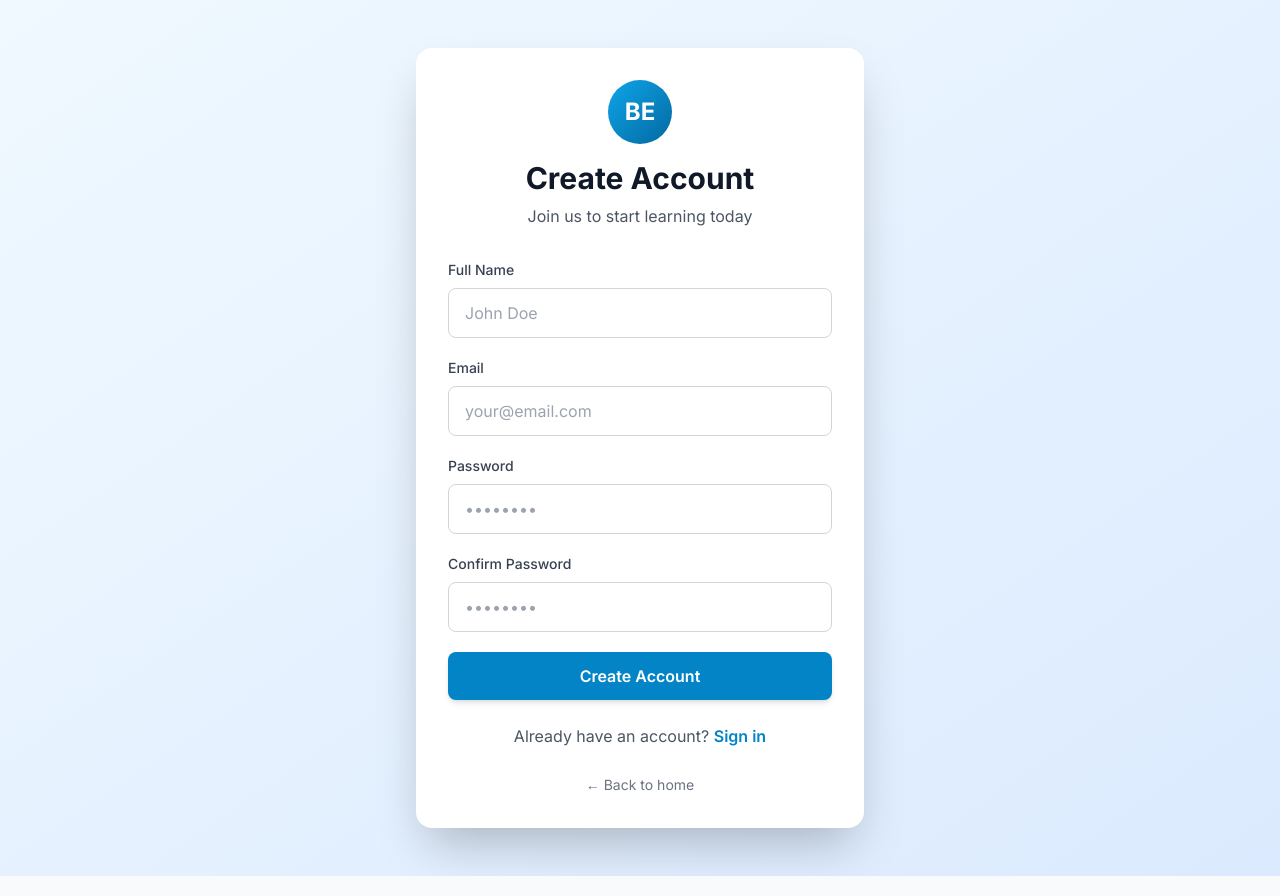
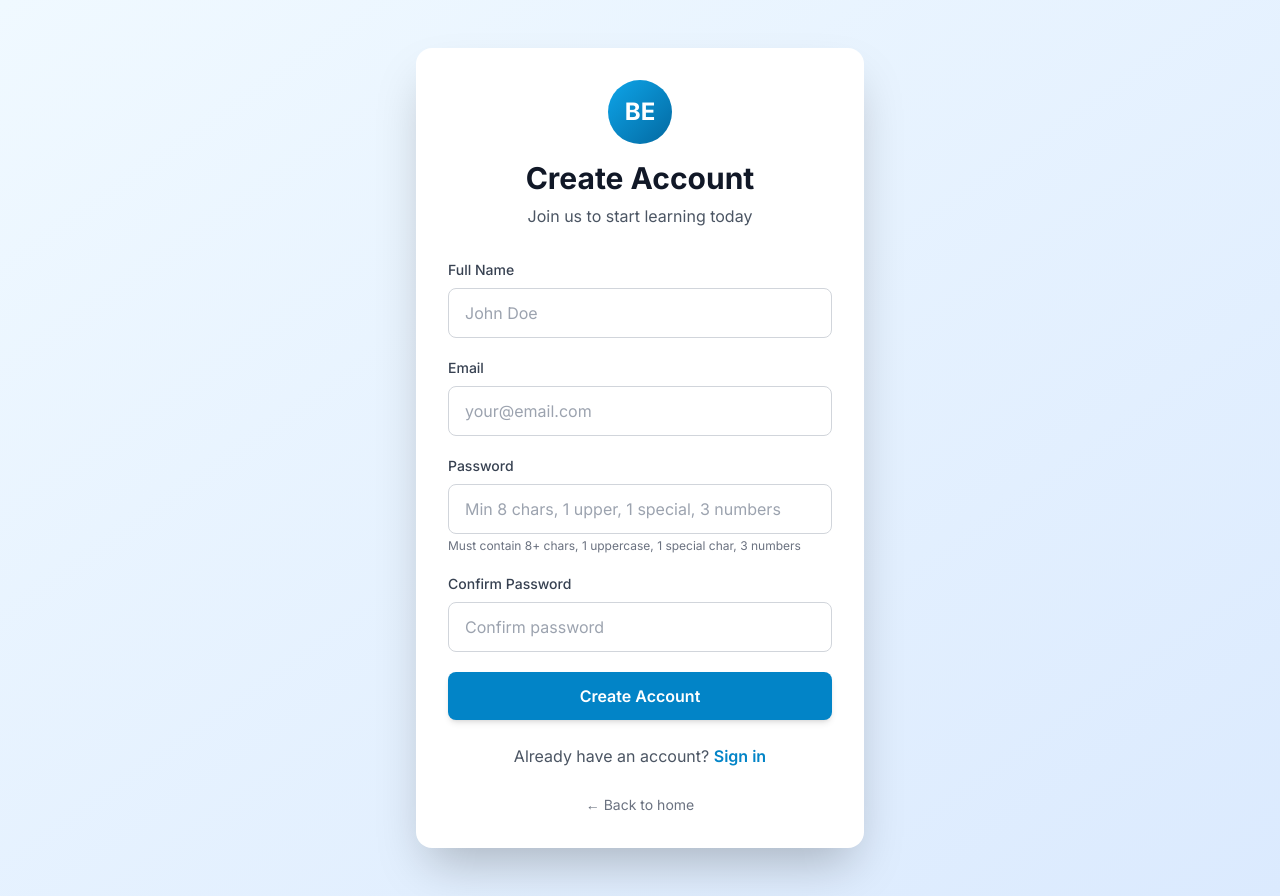
Before and after one commit to sanglaptatay-debug/Real-edtech, a Next.js app in the folder frontend/: page /register in a window 1280 px wide. Built offline with nearby package versions, Linux system fonts and the light colour scheme; no server answers.

Commit message:
Fix: Update password input placeholders and helper text to match new policy

```diff
--- a/frontend/src/app/admin/users/page.js
+++ b/frontend/src/app/admin/users/page.js
@@ -352,8 +352,11 @@ export default function ManageAdmins() {
                                                         onChange={handleInputChange}
                                                         required
                                                         className="mt-1 block w-full rounded-md border-gray-300 dark:border-gray-600 shadow-sm focus:border-primary-500 focus:ring-primary-500 sm:text-sm p-2 border bg-white dark:bg-gray-700 text-gray-900 dark:text-white"
-                                                        placeholder="Enter password (min 6 chars)"
+                                                        placeholder="Min 8 chars, 1 upper, 1 special, 3 numbers"
                                                     />
+                                                    <p className="mt-1 text-xs text-gray-500 dark:text-gray-400">
+                                                        Must contain 8+ chars, 1 uppercase, 1 special char, 3 numbers
+                                                    </p>
                                                 </div>
                                                 <div>
                                                     <label className="block text-sm font-medium text-gray-700 dark:text-gray-300">Confirm Password</label>
@@ -423,8 +426,11 @@ export default function ManageAdmins() {
                                             onChange={(e) => setNewPassword(e.target.value)}
                                             required
                                             className="mt-1 block w-full rounded-md border-gray-300 dark:border-gray-600 shadow-sm focus:border-primary-500 focus:ring-primary-500 sm:text-sm p-2 border bg-white dark:bg-gray-700 text-gray-900 dark:text-white"
-                                            placeholder="Enter new password (min 6 chars)"
+                                            placeholder="Min 8 chars, 1 upper, 1 special, 3 numbers"
                                         />
+                                        <p className="mt-1 text-xs text-gray-500 dark:text-gray-400">
+                                            Must contain 8+ chars, 1 uppercase, 1 special char, 3 numbers
+                                        </p>
                                     </div>
                                     <div className="mt-5 sm:mt-6 sm:grid sm:grid-cols-2 sm:gap-3 sm:grid-flow-row-dense">
                                         <button
--- a/frontend/src/app/register/page.js
+++ b/frontend/src/app/register/page.js
@@ -121,8 +121,11 @@ export default function RegisterPage() {
                             className="input-field"
                             value={formData.password}
                             onChange={(e) => setFormData({ ...formData, password: e.target.value })}
-                            placeholder="••••••••"
+                            placeholder="Min 8 chars, 1 upper, 1 special, 3 numbers"
                         />
+                        <p className="mt-1 text-xs text-gray-500">
+                            Must contain 8+ chars, 1 uppercase, 1 special char, 3 numbers
+                        </p>
                     </div>
 
                     <div>
@@ -133,7 +136,7 @@ export default function RegisterPage() {
                             className="input-field"
                             value={formData.confirmPassword}
                             onChange={(e) => setFormData({ ...formData, confirmPassword: e.target.value })}
-                            placeholder="••••••••"
+                            placeholder="Confirm password"
                         />
                     </div>
 
```
